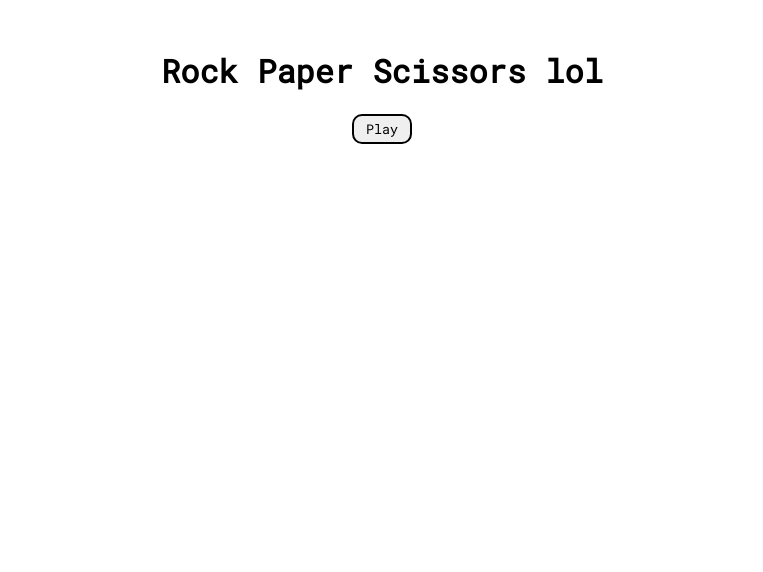
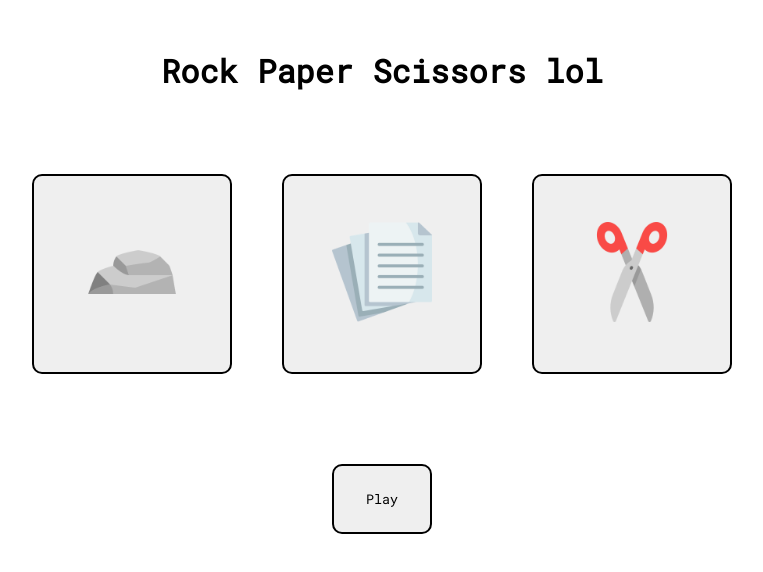
Before and after one commit to andrew-lin-chang/rock-paper-scissors-exercise, a plain HTML site: page index.html in a window 1280 px wide. Shown: the whole page, without its empty margins (258-1021 px from the left). Drawn offline with Linux system fonts and the light colour scheme.

Commit message:
Add button UI

```diff
--- a/index.html
+++ b/index.html
@@ -13,7 +13,20 @@
 <body>
     <div class="container">
         <h1>Rock Paper Scissors lol</h1>
-        <button id="play">Play</button>
+        <div class="player-choices">
+            <button class="choice" id="rock">
+                <img src="images/rock.png" alt="rock icon" height="100px" width="100px"/>
+            </button>
+            <button class="choice" id="paper">
+                <img src="images/paper.png" alt="paper icon" height="100px" width="100px"/>
+            </button>
+            <button class="choice" id="scissors">
+                <img src="images/scissors.png" alt="scissors icon" height="100px" width="100px"/>
+            </button>
+        </div>
+        <div class="bottom-container">
+            <button id="play">Play</button>
+        </div>
         <h2 id="result"></h2>
     </div>
 </body>
--- a/rps.js
+++ b/rps.js
@@ -1,8 +1,8 @@
-const choices = ["ROCK", "PAPER", "SCISSORS"];
+const options = ["ROCK", "PAPER", "SCISSORS"];
 
 const getComputerChoice = () => {
-    let index = Math.floor(Math.random() * choices.length);
-    return choices[index];
+    let index = Math.floor(Math.random() * options.length);
+    return options[index];
 }
 
 const playRound = (playerSelection, computerSelection) => {
@@ -46,10 +46,11 @@ const playRound = (playerSelection, computerSelection) => {
     return result;
 }
 
-const btn = document.getElementById("play");
+const choices = document.querySelectorAll('.choice');
 
-btn.addEventListener("click", () => {
-    const playerSelection = prompt("Please type rock, paper, or scissors");
-    const computerSelection = getComputerChoice();
-    document.getElementById("result").innerHTML = playRound(playerSelection, computerSelection);
+choices.forEach(choice => {
+    choice.addEventListener('click', () => {
+        const computerSelection = getComputerChoice();
+        document.getElementById("result").innerHTML = playRound(choice.getAttribute('id'), computerSelection); //inner HTML not best practice
+    })
 });
--- a/style.css
+++ b/style.css
@@ -10,9 +10,26 @@
     padding: 20px;
 }
 
+.player-choices {
+    display: flex;
+    gap: 50px;
+    padding: 50px;
+    margin: 10px;
+
+    > button {
+        height: 200px;
+        width: 200px;
+    }
+}
+
+.bottom-container {
+    margin: 10px;
+    padding: 20px;
+}
+
 button {
     border: 2px solid black;
     border-radius: 10px;
-    height: 30px;
-    width: 60px;
+    height: 70px;
+    width: 100px;
 }
```
Also changed, not shown: images/paper.png (added), images/rock.png (added), images/scissors.png (added).
